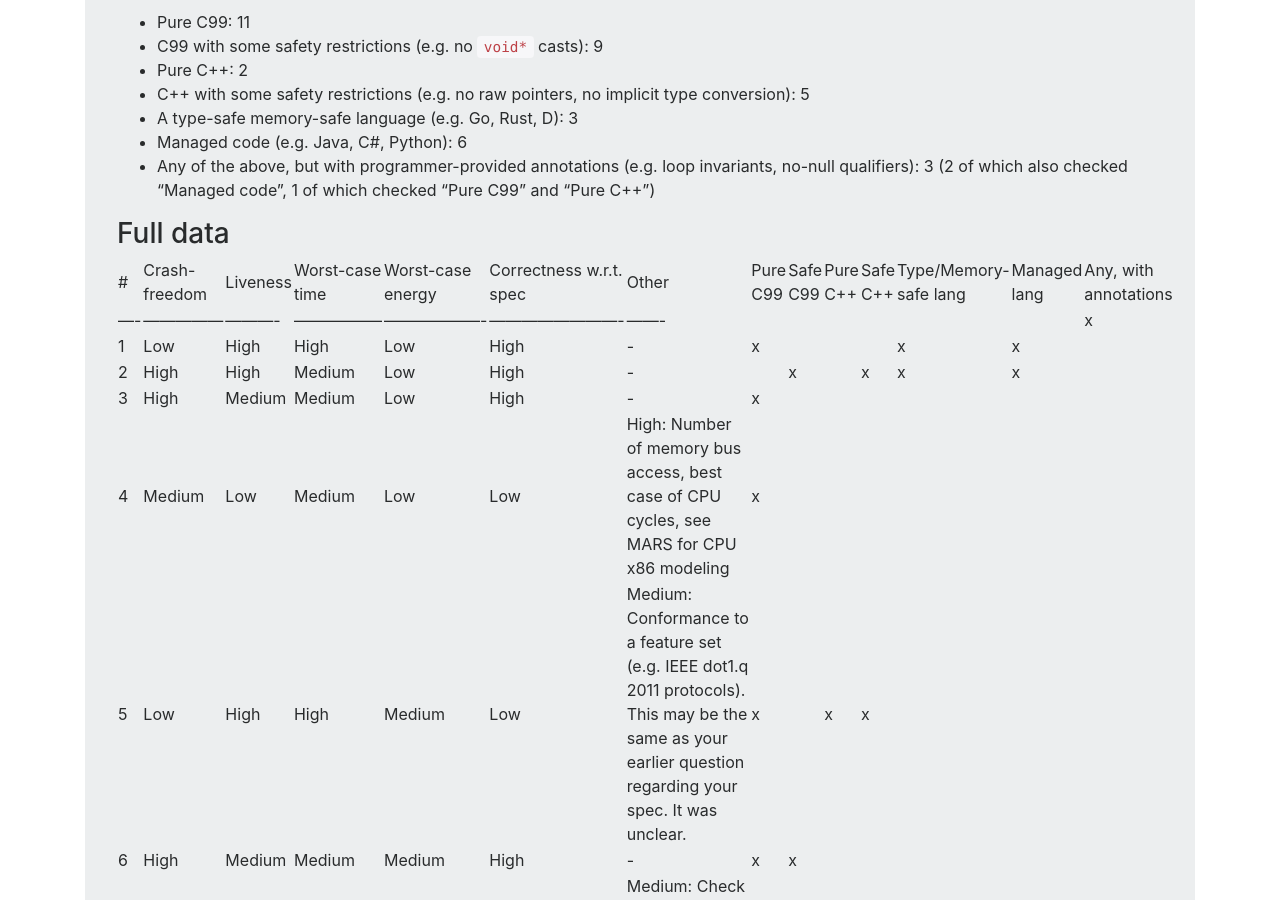
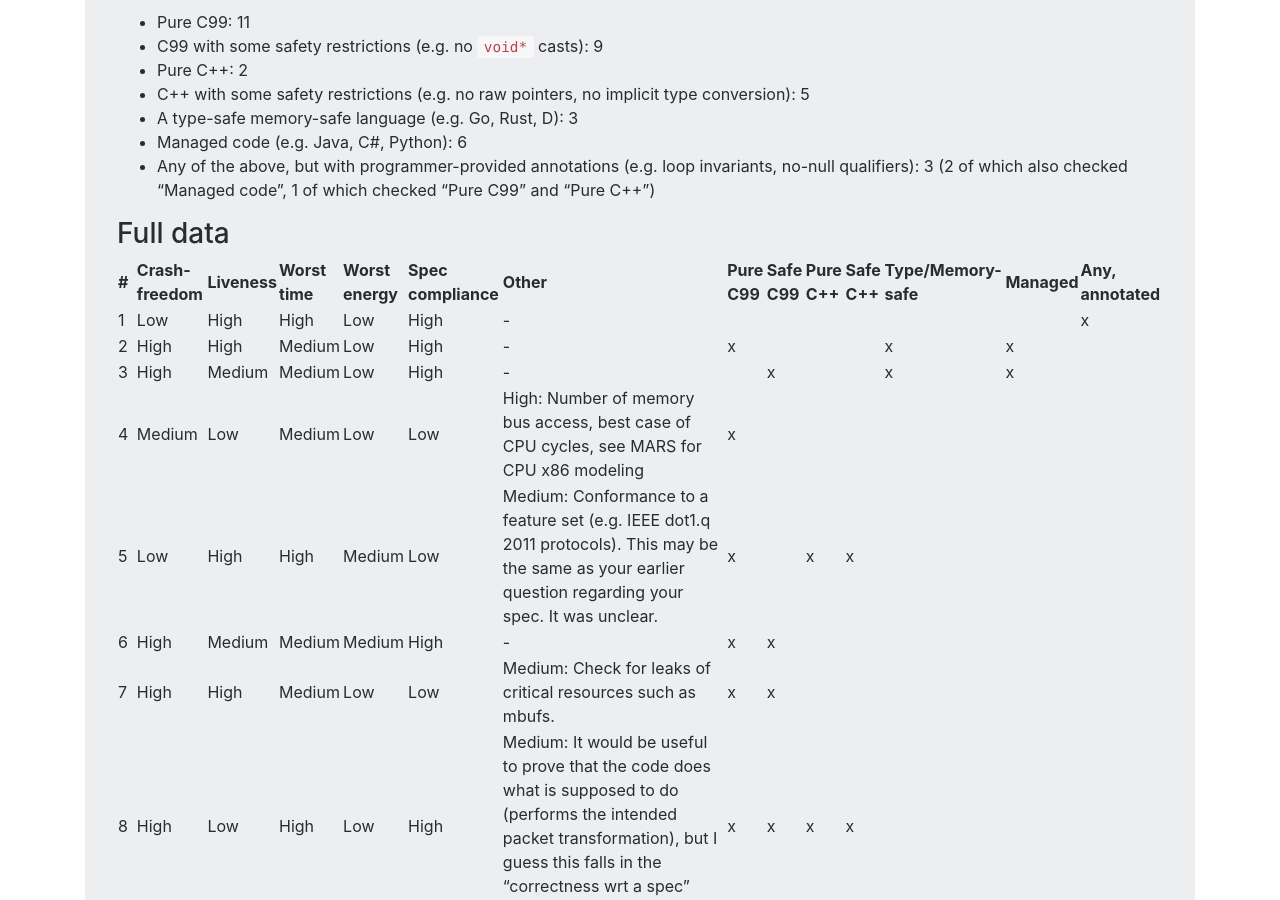
Before and after one commit to vignat/vignat.github.io, a Jekyll site: the page built from survey.md, in a window 1280 px wide and 900 px high, scrolled down 697 px. Built offline with Jekyll 4.4.1, drawn with Linux system fonts in a browser that asks for light colours.

Commit message:
survey fixes

```diff
--- a/survey.md
+++ b/survey.md
@@ -33,21 +33,21 @@ We then asked them which language they would be willing to use to write line-rat
 
 ### Full data
 
-|  # | Crash-freedom | Liveness | Worst-case time | Worst-case energy | Correctness w.r.t. spec | Other | Pure C99 | Safe C99 | Pure C++ | Safe C++ | Type/Memory-safe lang | Managed lang | Any, with annotations |
-|----|---------------|----------|-----------------|-------------------|-------------------------|-------|          |          |          |          |                       |              | x                     |
-|  1 | Low           | High     | High            | Low               | High                    | -     | x        |          |          |          | x                     | x            |                       |
-|  2 | High          | High     | Medium          | Low               | High                    | -     |          | x        |          | x        | x                     | x            |                       |
-|  3 | High          | Medium   | Medium          | Low               | High                    | -     | x        |          |          |          |                       |              |                       |
-|  4 | Medium        | Low      | Medium          | Low               | Low                     | High: Number of memory bus access, best case of CPU cycles, see MARS for CPU x86 modeling | x        |          |          |           |                       |              |                       |
-|  5 | Low           | High     | High            | Medium            | Low                     | Medium: Conformance to a feature set (e.g. IEEE dot1.q 2011 protocols). This may be the same as your earlier question regarding your spec. It was unclear. | x        |          | x        | x        |                       |              |                       |
-|  6 | High          | Medium   | Medium          | Medium            | High                    | -     | x        | x        |          |          |                       |              |                       |
-|  7 | High          | High     | Medium          | Low               | Low                     | Medium: Check for leaks of critical resources such as mbufs. | x        | x        |          |          |                       |              |                       |
-|  8 | High          | Low      | High            | Low               | High                    | Medium: It would be useful to prove that the code does what is supposed to do (performs the intended packet transformation), but I guess this falls in the "correctness wrt a spec" category. | x        | x        | x        | x        |                       |              |                       |
-|  9 | High          | High     | Medium          | Medium            | Medium                  | -     |          |          |          |          |                       | x            | x                     |
-| 10 | High          | High     | High            | Low               | Low                     | -     | x        | x        |          |          |                       |              |                       |
-| 11 | High          | Medium   | Medium          | Medium            | High                    | -     |          | x        |          |          | x                     |              |                       |
-| 12 | High          | Medium   | High            | Low               | Low                     | Medium: Not necessarily a new property, but I would like to have it extended to report on worst case performance, not necessarily as measured by the number of instructions. On a modern OOO core, the number of instructions is only a part of the picture considering stalls and other threads (hw or sw). | x         |          |          |          |                       | x            |                       |
-| 13 | Medium        | High     | Medium          | Medium            | Low                     | -     | x        | x        |          | x        |                       | x            |                       |
-| 14 | High          | Low      | Low             | Low               | High                    | -     | x        |          | x        |          |                       | x            |                       |
-| 15 | High          | Medium   | High            | Low               | Medium                  | -     |          | x        |          |          |                       |              |                       |
-| 16 | High          | Medium   | Low             | Medium            | High                    | High: Responsiveness to malicious use. | x        | x        |          | x        |                       |              |                       |
+|  # | Crash-freedom | Liveness | Worst time | Worst energy | Spec compliance | Other | Pure C99 | Safe C99 | Pure C++ | Safe C++ | Type/Memory-safe | Managed | Any, annotated |
+|----|---------------|----------|------------|--------------|-----------------|-------|----------|----------|----------|----------|------------------|---------|----------------|
+|  1 | Low           | High     | High       | Low          | High            | -     |          |          |          |          |                  |         | x              |
+|  2 | High          | High     | Medium     | Low          | High            | -     | x        |          |          |          | x                | x       |                |
+|  3 | High          | Medium   | Medium     | Low          | High            | -     |          | x        |          |          | x                | x       |                |
+|  4 | Medium        | Low      | Medium     | Low          | Low             | High: Number of memory bus access, best case of CPU cycles, see MARS for CPU x86 modeling | x        |          |          |           |                       |              |                       |
+|  5 | Low           | High     | High       | Medium       | Low             | Medium: Conformance to a feature set (e.g. IEEE dot1.q 2011 protocols). This may be the same as your earlier question regarding your spec. It was unclear. | x        |          | x        | x        |                       |              |                       |
+|  6 | High          | Medium   | Medium     | Medium       | High            | -     | x        | x        |          |          |                  |         |                |
+|  7 | High          | High     | Medium     | Low          | Low             | Medium: Check for leaks of critical resources such as mbufs. | x        | x        |          |          |                       |              |                       |
+|  8 | High          | Low      | High       | Low          | High            | Medium: It would be useful to prove that the code does what is supposed to do (performs the intended packet transformation), but I guess this falls in the "correctness wrt a spec" category. | x        | x        | x        | x        |                       |              |                       |
+|  9 | High          | High     | Medium     | Medium       | Medium          | -     |          |          |          |          |                  | x       | x              |
+| 10 | High          | High     | High       | Low          | Low             | -     | x        | x        |          |          |                  |         |                |
+| 11 | High          | Medium   | Medium     | Medium       | High            | -     |          | x        |          |          | x                |         |                |
+| 12 | High          | Medium   | High       | Low          | Low             | Medium: Not necessarily a new property, but I would like to have it extended to report on worst case performance, not necessarily as measured by the number of instructions. On a modern OOO core, the number of instructions is only a part of the picture considering stalls and other threads (hw or sw). | x         |          |          |          |                       | x            |                       |
+| 13 | Medium        | High     | Medium     | Medium       | Low             | -     | x        | x        |          | x        |                  | x       |                |
+| 14 | High          | Low      | Low        | Low          | High            | -     | x        |          | x        |          |                  | x       |                |
+| 15 | High          | Medium   | High       | Low          | Medium          | -     |          | x        |          |          |                  |         |                |
+| 16 | High          | Medium   | Low        | Medium       | High            | High: Responsiveness to malicious use. | x        | x        |          | x        |                       |              |                       |
```
